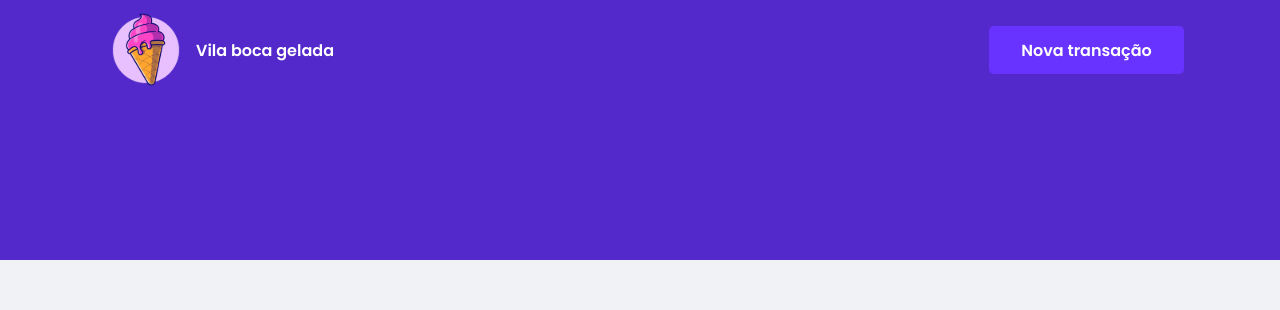
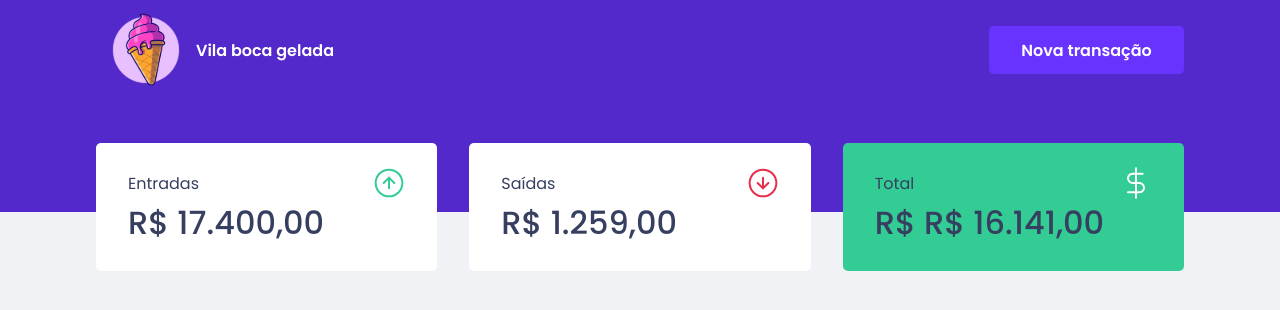
Before and after one commit to Everton-Afonso/ice-cream-parlor, a Next.js app: page / in a window 1280 px wide. Shown: the top 310 px of the page. Built offline with nearby package versions, Linux system fonts and the light colour scheme.

Commit message:
feat(Dashboard): start of Dashboard development and update of the header structure

```diff
--- a/src/app/page.tsx
+++ b/src/app/page.tsx
@@ -1,9 +1,11 @@
+import Dashboard from '@/components/Dashboard'
 import Header from '@/components/Header'
 
 export default function Home() {
   return (
     <>
       <Header />
+      <Dashboard />
     </>
   )
 }
--- /dev/null
+++ b/src/components/Dashboard/index.tsx
@@ -0,0 +1,12 @@
+import Summary from '../Summary'
+import * as S from './styles'
+
+const Dashboard = () => {
+  return (
+    <S.WrapperDashboard>
+      <Summary />
+    </S.WrapperDashboard>
+  )
+}
+
+export default Dashboard
--- /dev/null
+++ b/src/components/Dashboard/styles.ts
@@ -0,0 +1,11 @@
+'use client'
+
+import styled, { css } from 'styled-components'
+
+export const WrapperDashboard = styled.main`
+  ${({ theme }) => css`
+    max-width: ${theme.grid.container};
+    margin: 0 auto;
+    padding: ${theme.spacings.large} ${theme.spacings.xsmall};
+  `}
+`
--- a/src/components/Header/styles.ts
+++ b/src/components/Header/styles.ts
@@ -8,9 +8,9 @@ export const WrapperHeader = styled.header`
     background-color: ${theme.colors.primary};
 
     section {
-      max-width: 1120px;
+      max-width: ${theme.grid.container};
       margin: 0 auto;
-      padding: 0 ${theme.spacings.xsmall} 10rem;
+      padding: 0 ${theme.spacings.xsmall} 7rem;
 
       display: flex;
       align-items: center;
--- a/src/components/Summary/styles.ts
+++ b/src/components/Summary/styles.ts
@@ -7,5 +7,6 @@ export const WrapperSummary = styled.section`
     display: grid;
     grid-template-columns: repeat(3, 1fr);
     gap: ${theme.spacings.medium};
+    margin-top: -6.8rem;
   `}
 `
--- a/src/styles/theme.ts
+++ b/src/styles/theme.ts
@@ -1,6 +1,6 @@
 export default {
   grid: {
-    container: '80rem', //1300px
+    container: '70rem', //1300px
     gutter: '2rem'
   },
   border: {
```
